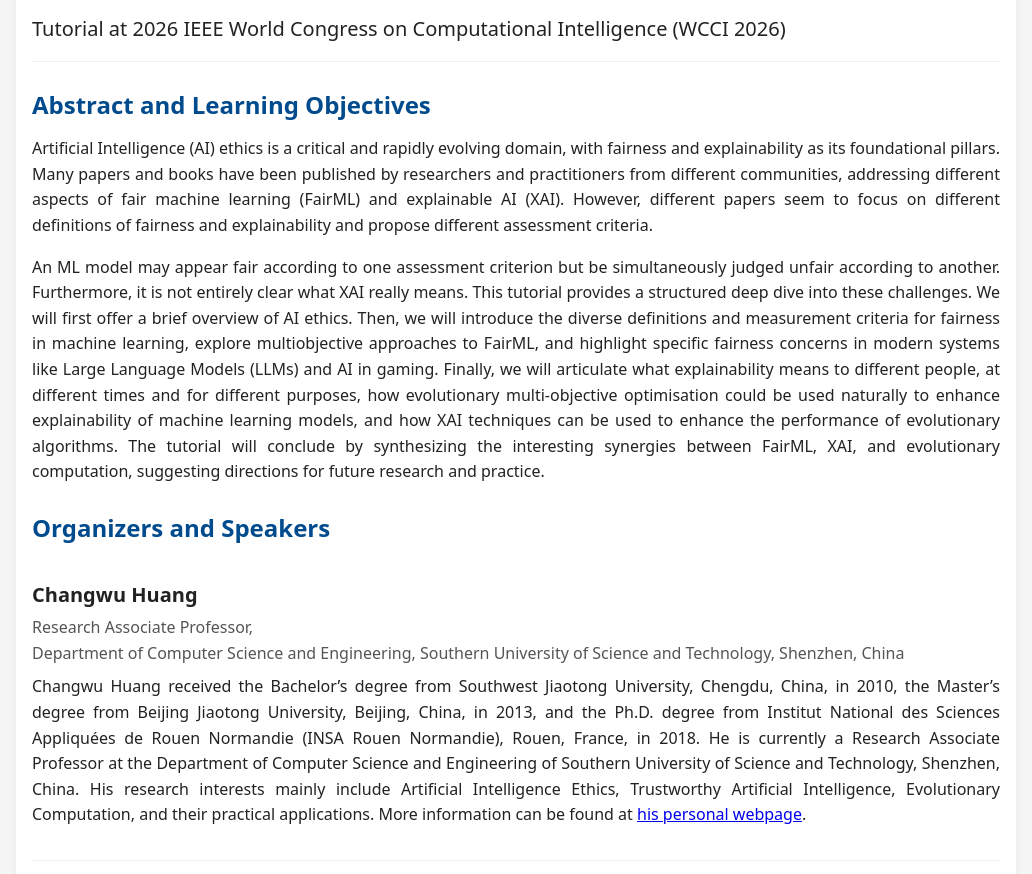
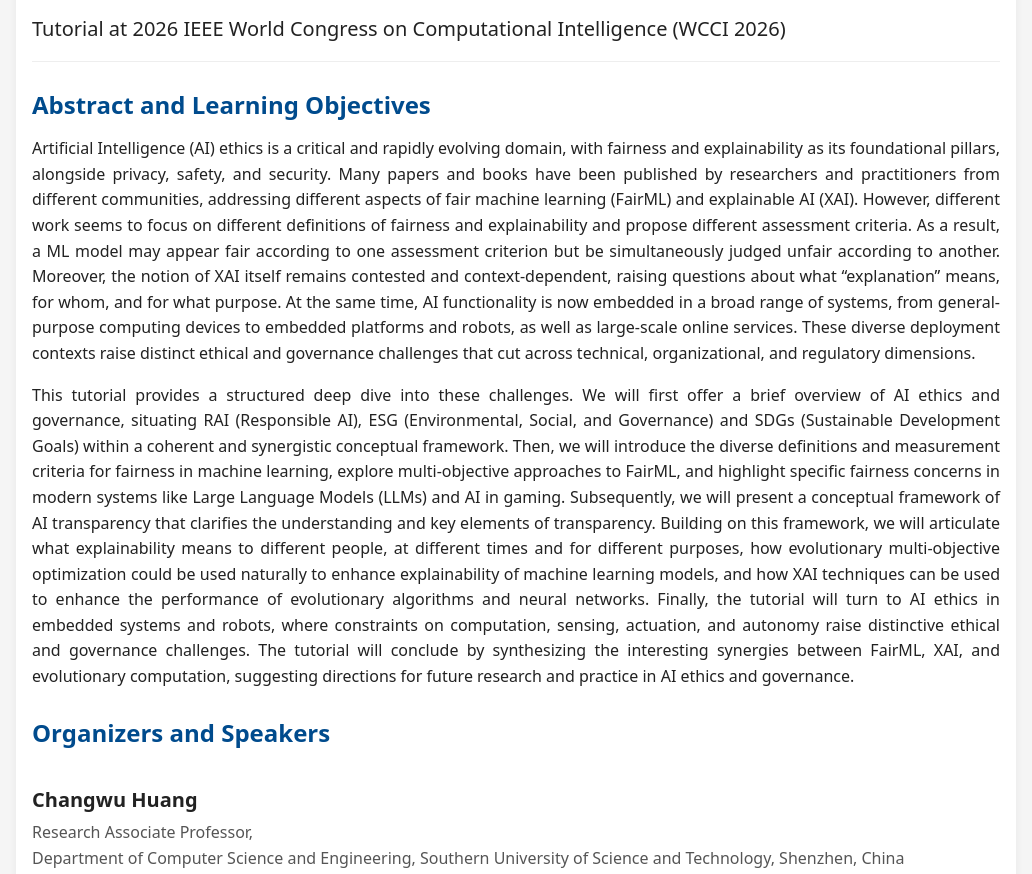
Before and after one commit to ChangwuHuang/CI_to_AI_Ethics_Tutorial_at_WCCI2026, a plain HTML site: page index.html in a window 1280 px wide. Shown: the part 900-1774 px from the top of the page, without its empty margins (124-1156 px from the left). Drawn offline with Linux system fonts and the light colour scheme.

Commit message:
Update index.html

```diff
--- a/index.html
+++ b/index.html
@@ -250,6 +250,33 @@
 
                 <h2>Abstract and Learning Objectives</h2>
                 <p>
+                    Artificial Intelligence (AI) ethics is a critical and rapidly evolving domain, with fairness and explainability
+                    as its foundational pillars, alongside privacy, safety, and security. Many papers and books have been published
+                    by researchers and practitioners from different communities, addressing different aspects of fair machine learning (FairML) and explainable AI (XAI).
+                    However, different work seems to focus on different definitions of fairness and explainability and propose different assessment criteria.
+                    As a result, a ML model may appear fair according to one assessment criterion but be simultaneously judged unfair
+                    according to another. Moreover, the notion of XAI itself remains contested and context-dependent,
+                    raising questions about what “explanation” means, for whom, and for what purpose.
+                    At the same time, AI functionality is now embedded in a broad range of systems, from general-purpose computing devices to embedded platforms and robots,
+                    as well as large-scale online services. These diverse deployment contexts raise distinct ethical and governance challenges
+                    that cut across technical, organizational, and regulatory dimensions.
+                </p>
+
+                <p>
+                    This tutorial provides a structured deep dive into these challenges. We will first offer a brief overview of AI ethics and governance,
+                    situating RAI (Responsible AI), ESG (Environmental, Social, and Governance) and SDGs (Sustainable Development Goals)
+                    within a coherent and synergistic conceptual framework. Then, we will introduce the diverse definitions and measurement criteria
+                    for fairness in machine learning, explore multi-objective approaches to FairML, and highlight specific fairness concerns
+                    in modern systems like Large Language Models (LLMs) and AI in gaming. Subsequently, we will present a conceptual framework of AI transparency
+                    that clarifies the understanding and key elements of transparency. Building on this framework, we will articulate what explainability means to
+                    different people, at different times and for different purposes, how evolutionary multi-objective optimization could be used naturally
+                    to enhance explainability of machine learning models, and how XAI techniques can be used to enhance the performance of evolutionary algorithms
+                     and neural networks. Finally, the tutorial will turn to AI ethics in embedded systems and robots, where constraints on computation,
+                     sensing, actuation, and autonomy raise distinctive ethical and governance challenges. The tutorial will conclude by synthesizing
+                     the interesting synergies between FairML, XAI, and evolutionary computation, suggesting directions for future research and practice in AI ethics and governance.
+                </p>
+
+               <!--  <p>
                     Artificial Intelligence (AI) ethics is a critical and rapidly evolving domain, with fairness and
                     explainability as its foundational pillars. Many papers and books have been published by
                     researchers and practitioners from different communities, addressing different aspects of fair
@@ -269,7 +296,7 @@
                     performance of evolutionary algorithms. The tutorial will conclude by synthesizing the interesting
                     synergies between FairML, XAI, and evolutionary computation, suggesting directions for future
                     research and practice.
-                </p>
+                </p> -->
 
                 <h2>Organizers and Speakers</h2>
 
@@ -301,6 +328,35 @@
                         </div>
                     </div>
 
+                    <!-- Liu -->
+                    <div class="speaker-card">
+                        <!--  <div class="speaker-photo">
+                             <img src="assets/liu.jpg" alt="Jialin Liu">
+                         </div> -->
+                         <div class="speaker-info">
+                             <div class="speaker-name">Jialin Liu</div>
+                             <div class="speaker-affiliation">
+                                 Associate Professor,<br>
+                                 School of Data Science, Lingnan University, Hong Kong SAR, China
+                             </div>
+                             <p>
+                                 Jialin Liu received her PhD in 2016 from Université Paris-Saclay, MSc in 2013 from
+                                 École Polytechnique & Université Paris-Sud, France, Diplôme d'Ingénieur in 2012 from
+                                 Polytech'Paris-Sud, France, and BSc in 2010 from Huazhong University of Science and
+                                 Technology, China. Currently, Jialin is an Associate Professor at the School of Data
+                                 Science of the Lingnan University, Hong Kong SAR, China. Her main research interests
+                                 include, but not limited to, AI in games, optimisation and learning under uncertainty,
+                                 evolutionary computation and its applications, and fair machine learning. She is an
+                                 Associate Editor of the IEEE Transactions on Games, IEEE Transactions on Evolutionary
+                                 Computation, and IEEE Transactions on Artificial Intelligence. She has co-organised
+                                 the tutorial “Evolutionary Computation for Games: Learning, Planning, and Designing”
+                                 at IEEE CEC2020. She has given a keynote at the IEEE CEC2024.
+                                 More information can be found at <a href="http://www.liujialin.tech/"
+                                 target="http://www.liujialin.tech/">her personal webpage</a>.
+                             </p>
+                         </div>
+                     </div>
+
                     <!-- Tørresen -->
                     <div class="speaker-card">
                         <!-- <div class="speaker-photo">
@@ -324,35 +380,6 @@
                                 Technological Sciences (NTVA) and the National Committee for Research Ethics in
                                 Science and Technology (NENT). More information can be found at <a href="https://www.jimtoer.no/"
                                 target="https://www.jimtoer.no/">his personal webpage</a>.
-                            </p>
-                        </div>
-                    </div>
-
-                    <!-- Liu -->
-                    <div class="speaker-card">
-                       <!--  <div class="speaker-photo">
-                            <img src="assets/liu.jpg" alt="Jialin Liu">
-                        </div> -->
-                        <div class="speaker-info">
-                            <div class="speaker-name">Jialin Liu</div>
-                            <div class="speaker-affiliation">
-                                Associate Professor,<br>
-                                School of Data Science, Lingnan University, Hong Kong SAR, China
-                            </div>
-                            <p>
-                                Jialin Liu received her PhD in 2016 from Université Paris-Saclay, MSc in 2013 from
-                                École Polytechnique & Université Paris-Sud, France, Diplôme d'Ingénieur in 2012 from
-                                Polytech'Paris-Sud, France, and BSc in 2010 from Huazhong University of Science and
-                                Technology, China. Currently, Jialin is an Associate Professor at the School of Data
-                                Science of the Lingnan University, Hong Kong SAR, China. Her main research interests
-                                include, but not limited to, AI in games, optimisation and learning under uncertainty,
-                                evolutionary computation and its applications, and fair machine learning. She is an
-                                Associate Editor of the IEEE Transactions on Games, IEEE Transactions on Evolutionary
-                                Computation, and IEEE Transactions on Artificial Intelligence. She has co-organised
-                                the tutorial “Evolutionary Computation for Games: Learning, Planning, and Designing”
-                                at IEEE CEC2020. She has given a keynote at the IEEE CEC2024.
-                                More information can be found at <a href="http://www.liujialin.tech/"
-                                target="http://www.liujialin.tech/">her personal webpage</a>.
                             </p>
                         </div>
                     </div>
@@ -402,6 +429,7 @@
                         <ul style="list-style-type: disc;">
                             <li>From trustworthy systems to trustworthy AI systems</li>
                             <li>Brief overview of AI ethics</li>
+                            <li>Synergies of RAI (Responsible AI), ESG (Environmental, Social, and Governance) and SDGs (Sustainable Development Goals)</li>
                         </ul>
                     <h3>Part 2: Multi-objective Approaches to Fair Machine Learning </h3>
                         <ul style="list-style-type: disc;">
@@ -411,9 +439,11 @@
                         </ul>
                     <h3>Part 3: Explainable Artificial Intelligence </h3>
                         <ul style="list-style-type: disc;">
+                            <li>A Conceptual Framework of AI Transparency</li>
                             <li>A roadmap towards explainable AI</li>
                             <li>Enhancing explainability of machine learning models</li>
                         </ul>
+                    <h3>Part 4: Ethics in Embedded Systems and Robots</h3>
 
                 <br>
                 <img src="assets/Flyer.jpg" alt="flyer", class="image-container">
```
